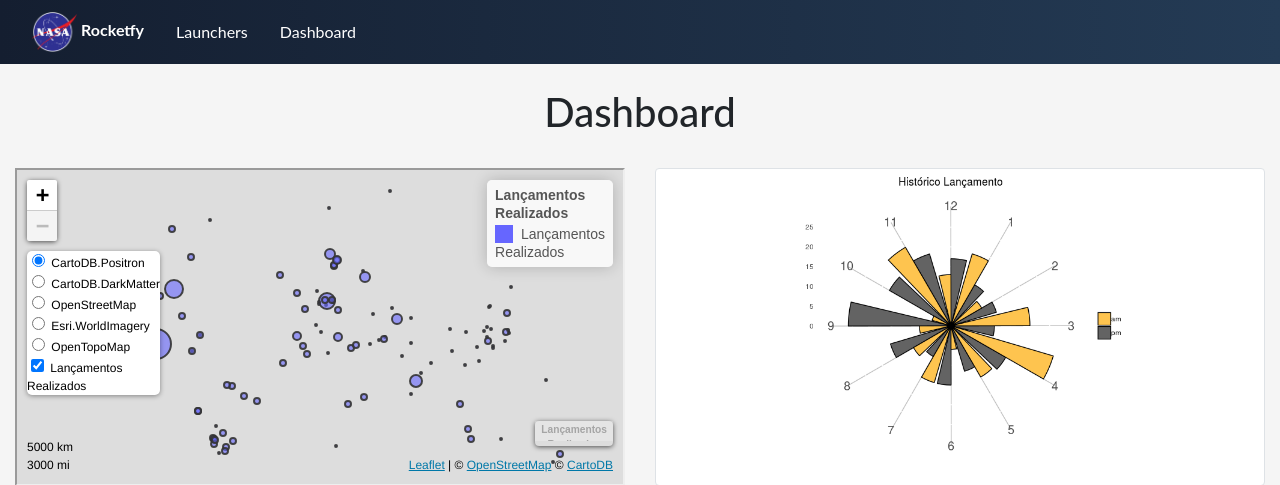
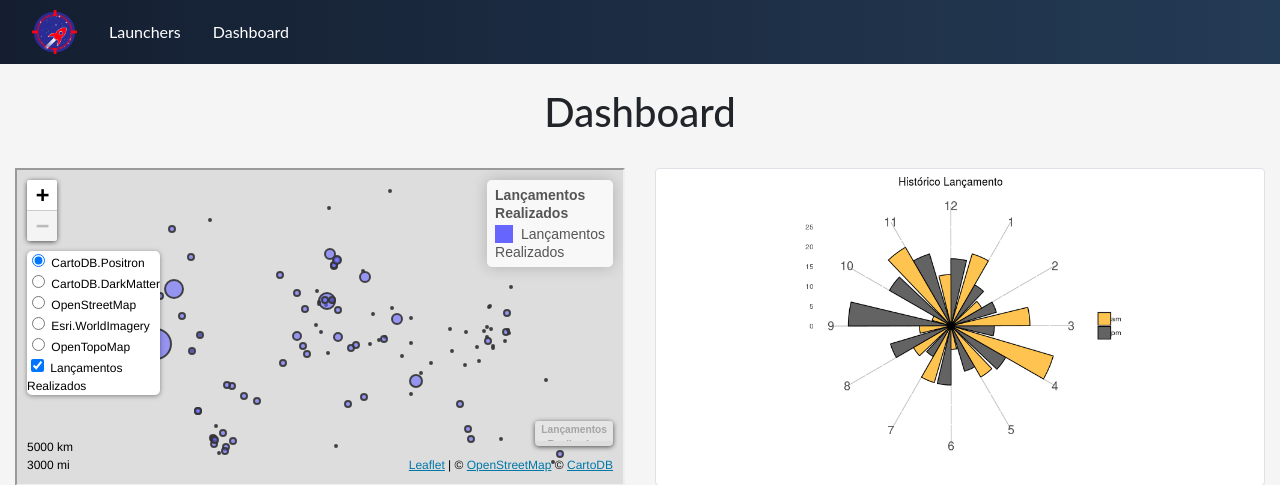
Before and after one commit to renanrudney/rocketify, a Laravel app: page /info in a window 1280 px wide. Shown: the top 485 px of the page. Run offline with Laravel 8, Linux system fonts and the light colour scheme; parts of the project's set-up code (start-up, migrations or seed data) failed here and were passed over; some libraries are stand-ins or nearby versions.

Commit message:
add logo

```diff
--- a/resources/views/layouts/header.blade.php
+++ b/resources/views/layouts/header.blade.php
@@ -2,8 +2,8 @@
 <ul class="nav blue-nav align-items-center">
     <li class="nav-item">
         <a href="{{ url('/') }}" class=" nav-link text-white">
-            <img src="{{ asset('nasa-logo.png') }}" class="logo-img">
-            <strong> Rocketfy </strong>
+            <img src="{{ asset('rocketfy.png') }}" class="logo-img">
+            {{-- <strong> Rocketfy </strong> --}}
         </a>
 
     </li>
--- a/resources/views/welcome.blade.php
+++ b/resources/views/welcome.blade.php
@@ -11,12 +11,12 @@
 
 
     <video id="background"  width="100%" autoplay loop muted>
-        <source src="{{asset('nigth.mp4') }}" type="video/mp4">
+        <source src="{{asset('night.mp4') }}" type="video/mp4">
     </video>
 
     <nav class="navbar navbar-default navbar-fixed-top transp-nav">
         <div class="container">
-            <a class="text-white" href="{{url('/launcher')}}"><img src="{{ asset('nasa-logo.png') }}" class="logo-img">
+            <a class="text-danger" href="{{url('/launcher')}}"><img src="{{ asset('rocketfy.png') }}" class="logo-img">
                <strong>Rocketfy </strong>
             </a>
         </div>
```
Also changed, not shown: README.md, public/rocketfy.png (added), 1 other file.
